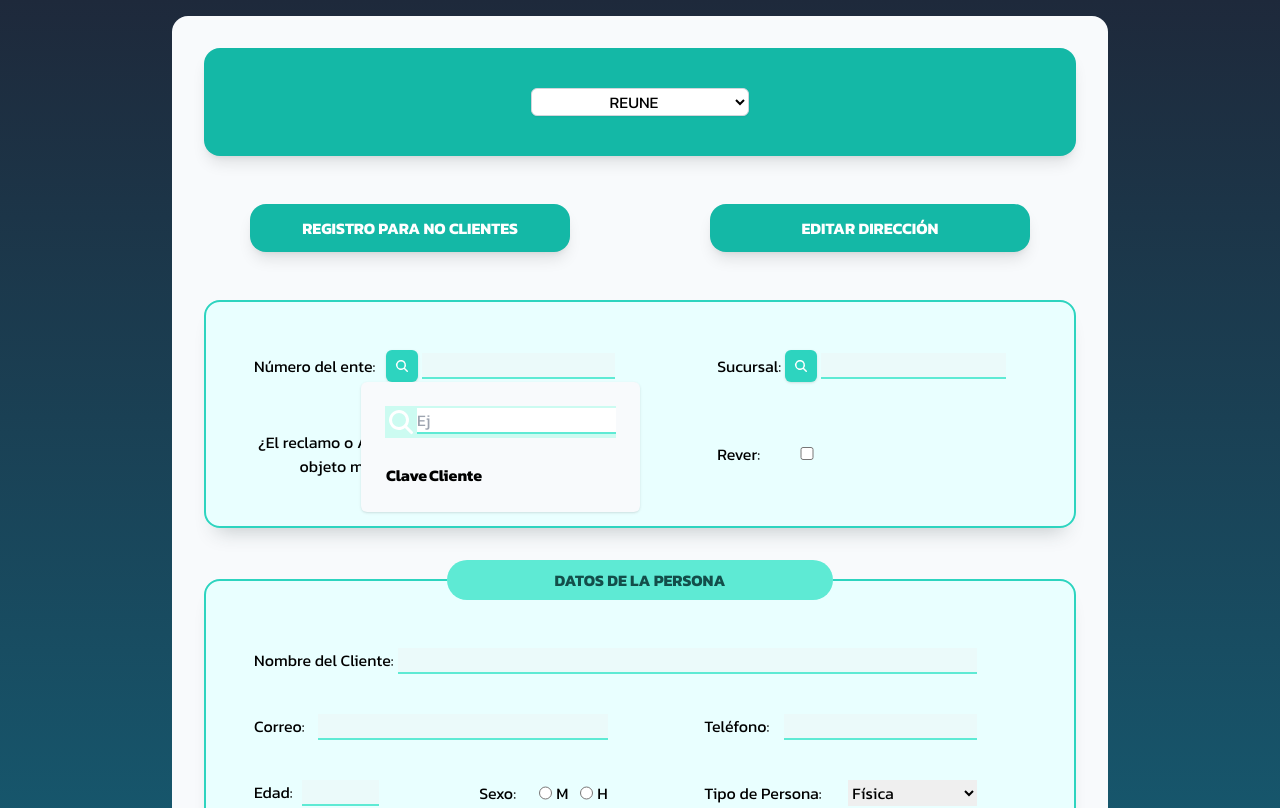
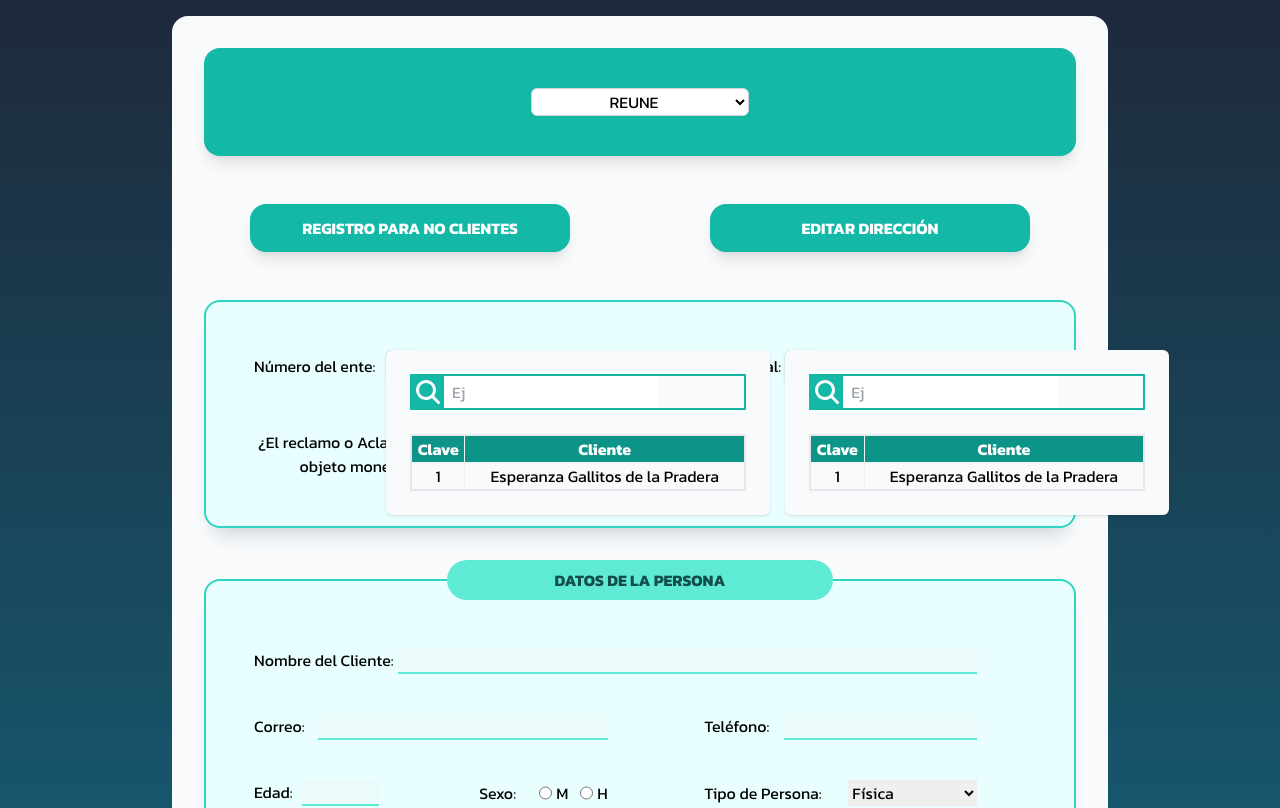
Before and after one commit to EmyRub/condusefApp, a React (Vite) app: page /condusefApp/quejas in a window 1280 px wide. Shown: the top 808 px of the page. Built offline with nearby package versions, Linux system fonts and the light colour scheme.

Commit message:
search box

```diff
--- a/src/components/Forms/ReuneForm.tsx
+++ b/src/components/Forms/ReuneForm.tsx
@@ -8,25 +8,29 @@ export default function ReuneForm() {
 
             <fieldset className="flex justify-between items-center flex-wrap gap-10 md:gap-12 p-6 lg:p-12">
 
-                <div className="basis-full lg:basis-1/2 flex gap-1 flex-wrap justify-center lg:justify-start items-center relative">
+                <div className="basis-full lg:basis-1/2 flex gap-1 flex-wrap justify-center lg:justify-start items-center">
                     <label htmlFor="ente" className="w-32 text-center lg:text-left">Número del ente:</label>
 
-                    <button className="bg-teal-400 hover:bg-teal-500 p-2 rounded-md shadow">
+                    <button className="bg-teal-400 hover:bg-teal-500 p-2 rounded-md shadow relative">
                         <MagnifyingGlassIcon className="w-4 text-white" />
+
+                        <div className='absolute top-0 left-1/2 -translate-x-2/3 lg:left-8 lg:-translate-x-8 w-96'>
+                            <SearchBox />
+                        </div>
+
                     </button>
                     <input type="number" name="ente" id="ente" className="w-full lg:w-1/2" readOnly disabled />
-
-                    <div className='absolute top-full right-0'>
-                        <SearchBox />
-                    </div>
-
                 </div>
 
                 <div className="basis-full lg:basis-2/5 flex gap-1 flex-wrap justify-center lg:justify-start items-center">
                     <label htmlFor="sucur" className="w-16 text-center lg:text-left">Sucursal:</label>
 
-                    <button className="bg-teal-400 hover:bg-teal-500 p-2 rounded-md shadow">
+                    <button className="bg-teal-400 hover:bg-teal-500 p-2 rounded-md shadow relative">
                         <MagnifyingGlassIcon className="w-4 text-white" />
+
+                        <div className='absolute top-0 left-1/2 -translate-x-2/3 lg:left-8 lg:-translate-x-8 w-96'>
+                            <SearchBox />
+                        </div>
                     </button>
 
                     <input type="number" name="sucur" id="sucur" className="w-full  lg:w-3/5" readOnly disabled />
@@ -170,8 +174,12 @@ export default function ReuneForm() {
                     <div className="basis-full lg:basis-96 flex gap-1 flex-wrap justify-center lg:justify-start items-center">
                         <label htmlFor="causa" className="w-12 text-center lg:text-left">Causa:</label>
 
-                        <button className="bg-teal-400 hover:bg-teal-500 p-2 rounded-md shadow">
+                        <button className="bg-teal-400 hover:bg-teal-500 p-2 rounded-md shadow relative">
                             <MagnifyingGlassIcon className="w-4 text-white" />
+
+                            <div className='absolute top-0 left-1/2 -translate-x-2/3 lg:left-8 lg:-translate-x-8 w-96'>
+                                <SearchBox />
+                            </div>
                         </button>
 
                         <input type="number" name="causa" id="causa" className="w-full lg:w-72" readOnly disabled />
--- a/src/components/SearchBox.tsx
+++ b/src/components/SearchBox.tsx
@@ -2,20 +2,28 @@ import { MagnifyingGlassIcon } from "@heroicons/react/16/solid";
 
 export default function SearchBox() {
     return (
+
         <article className="bg-slate-50 p-6 rounded-md shadow">
 
-            <div className="bg-teal-100 mb-6">
-                <MagnifyingGlassIcon className="w-8 text-white inline-block" />
-                <input type="search" name="search" id="search" placeholder="Ej" />
+            <div className="border-teal-500 border-2 mb-6 flex">
+                <MagnifyingGlassIcon className="bg-teal-500 w-8 text-white inline-block" />
+                <input type="search" name="search" id="search" placeholder="Ej" className="px-2 border-none" />
             </div>
 
-            <table>
-                <thead>
+            <table className="w-full border-2">
+                <thead className="bg-teal-600">
                     <tr>
-                        <th>Clave</th>
-                        <th>Cliente</th>
+                        <th className="text-white">Clave</th>
+                        <th className="text-white">Cliente</th>
                     </tr>
                 </thead>
+
+                <tbody>
+                    <tr>
+                        <td>1</td>
+                        <td>Esperanza Gallitos de la Pradera</td>
+                    </tr>
+                </tbody>
             </table>
         </article>
     )
--- a/src/index.css
+++ b/src/index.css
@@ -16,3 +16,7 @@ input[type='submit']:hover {
     transform: translateY(.2rem);
     transition: translateY 2s ease-in-out;
 }
+
+th,td{
+    border: 1px solid #f1f1f1;
+}
```
